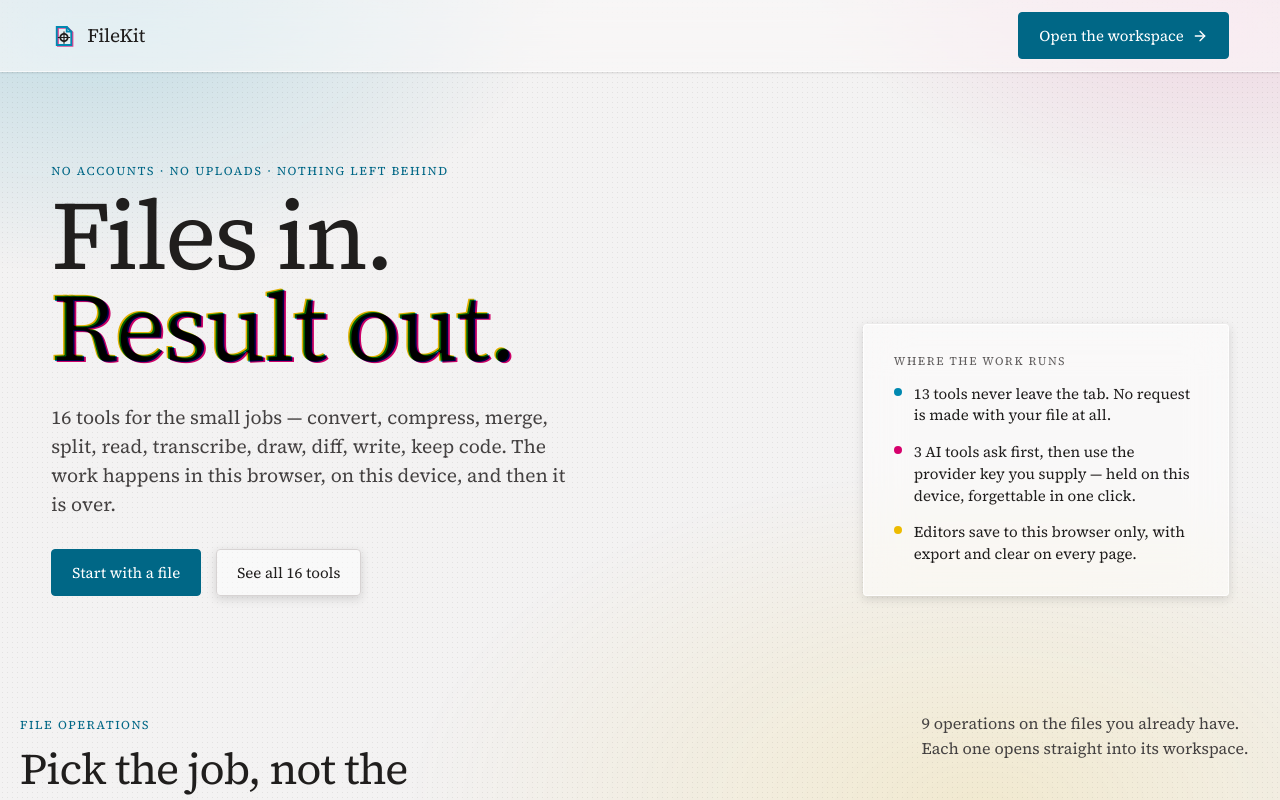
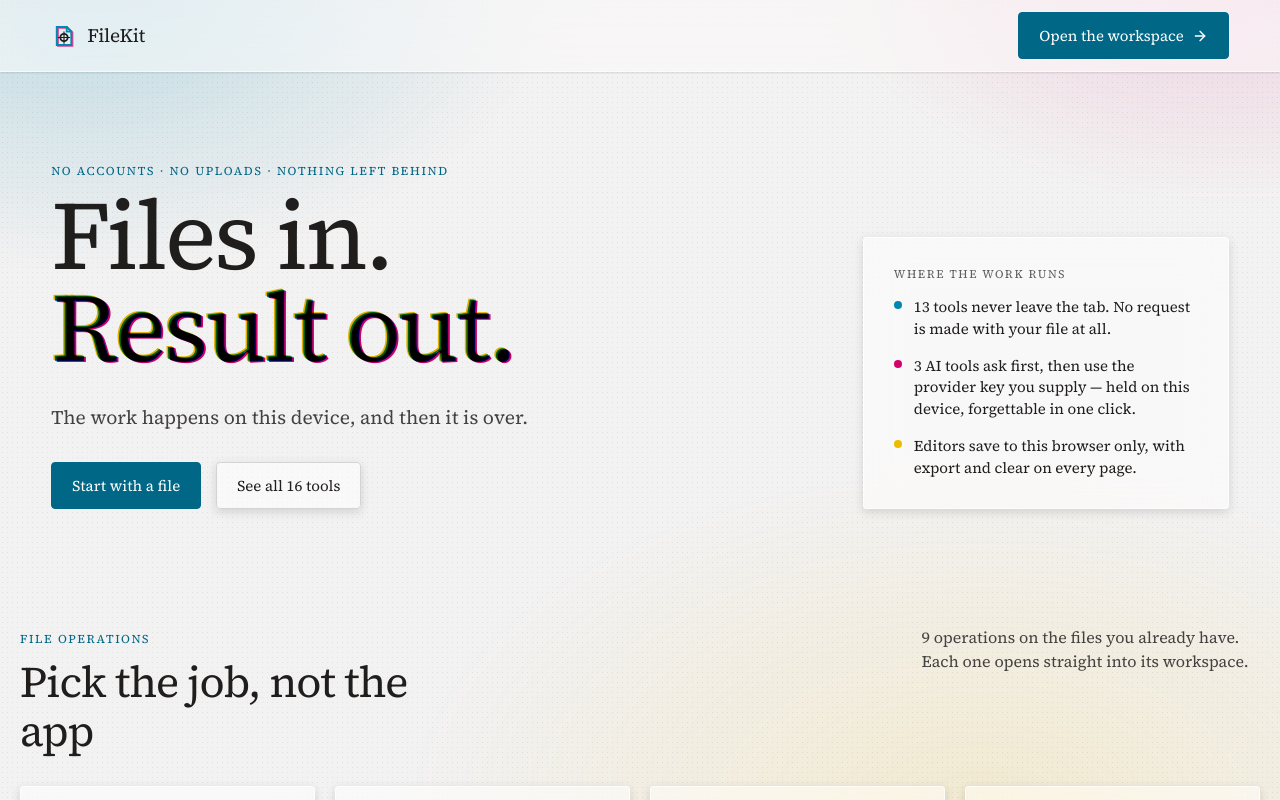
Before and after one commit to OzlorienLabs/file_processor, a React (Vite) app: page /en in a window 1280 px wide. Shown: the top 800 px of the page. Built offline with nearby package versions, Linux system fonts and the light colour scheme.

Commit message:
refactor: remove tool count and description from homepage lede text

```diff
--- a/src/pages/HomePage.tsx
+++ b/src/pages/HomePage.tsx
@@ -76,9 +76,7 @@ export function HomePage() {
               <PlateHeadline text="Result out." />
             </h1>
             <p className="lede fu d2">
-              {counts.total} tools for the small jobs — convert, compress, merge, split, read,
-              transcribe, draw, diff, write, keep code. The work happens in this browser, on this
-              device, and then it is over.
+              The work happens on this device, and then it is over.
             </p>
             <div className="hero-actions fu d3">
               <Link className="button button-primary" to={fileTools[0].path}>
```
